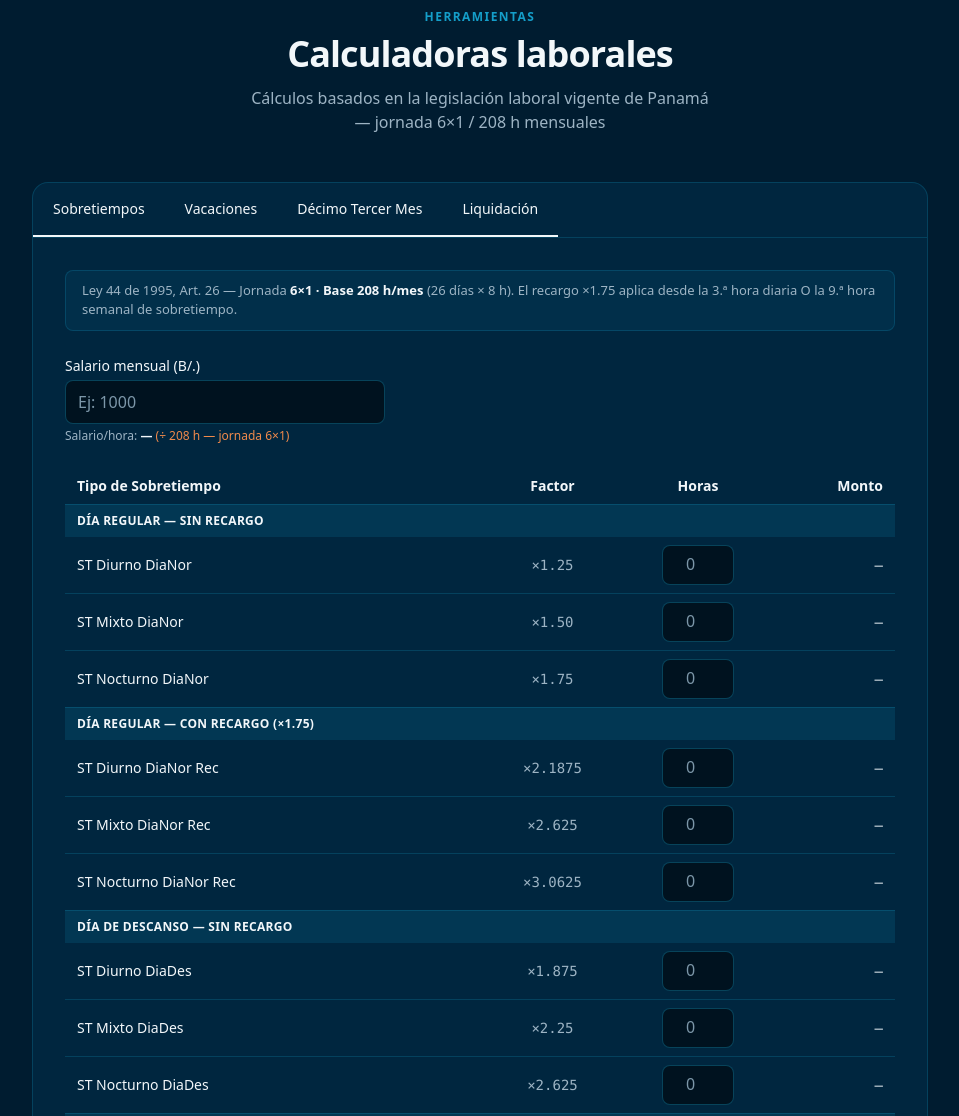
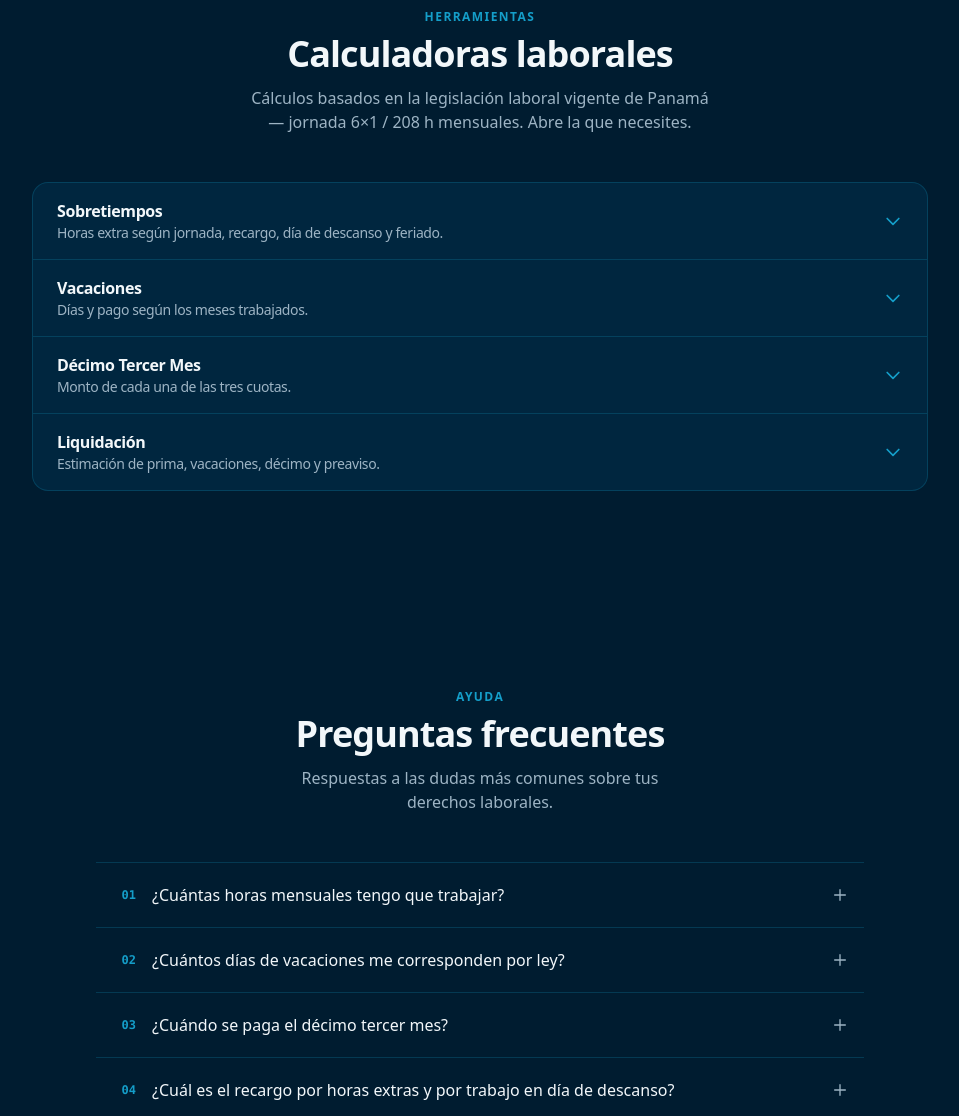
Before and after one commit to aviaziongroupsa-PTY/aviaziongroupsa-PTY.github.io, an Astro site: page / in a window 1280 px wide. Shown: the part 1704-2820 px from the top of the page, without its empty margins (160-1119 px from the left). Built offline with nearby package versions, Linux system fonts and the light colour scheme; Astro itself is replaced by a stand-in of ours.

Commit message:
Calculadoras desplegables: acordeón cerrado al cargar y grupos de sobretiempo plegables
Co-Authored-By: Claude Fable 5.2 <noreply@anthropic.com>

```diff
--- a/CLAUDE.md
+++ b/CLAUDE.md
@@ -52,6 +52,8 @@ Campos de la calculadora → componente Alpine (`src/scripts/calculators.ts`)
 - Alpine.js se carga via CDN con SRI (integrity hash) — no instalar el paquete npm
 - En BaseLayout el módulo de calculadoras va ANTES del script de Alpine (escucha `alpine:init`).
 - Cada sección tiene ID de anchor para smooth scroll desde el nav
+- Las calculadoras son un acordeón: todas cerradas al cargar y una abierta a la vez. En Sobretiempos cada grupo de la tabla se despliega por separado (solo el primero abre al cargar) y un grupo cerrado con horas las muestra en su encabezado.
+- Las FAQ 4 y 5 repiten los factores de `OVERTIME_GROUPS`: si cambias un factor, cambia también esas respuestas en content.json.
 - Las URLs de QuickLinks pasan por `safeUrl()`: si no es http(s) con dominio real (p. ej. un marcador `REEMPLAZAR_...`), la tarjeta sale como "Próximamente" sin enlace.
 - Los IDs del FAQ pasan por `safeId()` antes de usarse en expresiones Alpine
 
--- a/src/components/calculators/OvertimeCalc.astro
+++ b/src/components/calculators/OvertimeCalc.astro
@@ -26,13 +26,40 @@ import { OVERTIME_GROUPS, formatFactor } from '../../lib/calculations';
           <th scope="col" class="px-2 sm:px-3 py-2 font-semibold text-[var(--color-text)] border-b border-[var(--color-border)] text-right">Monto</th>
         </tr>
       </thead>
-      {OVERTIME_GROUPS.map((group) => (
+      {/* Cada grupo se despliega por separado; solo el primero abre al cargar. Las horas de un
+          grupo cerrado siguen contando y el encabezado lo avisa. */}
+      {OVERTIME_GROUPS.map((group, gi) => {
+        const codes = JSON.stringify(group.rows.map((r) => r.code));
+        return (
         <tbody>
           <tr>
-            <th scope="colgroup" colspan="4" class="px-2 sm:px-3 py-2 text-left text-xs font-bold uppercase tracking-wide text-[var(--color-text)] bg-[rgba(20,158,201,0.14)]">{group.title}</th>
+            <th scope="colgroup" colspan="4" class="p-0 bg-[rgba(20,158,201,0.14)]">
+              <button
+                type="button"
+                aria-expanded={gi === 0 ? 'true' : 'false'}
+                x-bind:aria-expanded={`abiertos[${gi}] ? 'true' : 'false'`}
+                x-on:click={`abiertos[${gi}] = !abiertos[${gi}]`}
+                class="w-full min-h-11 flex items-center gap-2 px-2 sm:px-3 py-2 text-left text-xs font-bold uppercase tracking-wide text-[var(--color-text)] -outline-offset-2 hover:bg-[rgba(20,158,201,0.10)]"
+              >
+                <svg
+                  x-bind:class={`abiertos[${gi}] ? 'rotate-90' : ''`}
+                  class={`w-4 h-4 flex-shrink-0 transition-transform duration-200 text-[var(--color-primary-2)] ${gi === 0 ? 'rotate-90' : ''}`}
+                  fill="none" stroke="currentColor" viewBox="0 0 24 24" aria-hidden="true"
+                >
+                  <path stroke-linecap="round" stroke-linejoin="round" stroke-width="2" d="M9 5l7 7-7 7" />
+                </svg>
+                <span class="flex-1">{group.title}</span>
+                <span
+                  class="normal-case tracking-normal font-medium text-[var(--color-accent-text)]"
+                  x-show={`!abiertos[${gi}] && horasEnGrupo(${codes}) > 0`}
+                  x-text={`horasEnGrupo(${codes}) + ' h'`}
+                  style="display:none;"
+                ></span>
+              </button>
+            </th>
           </tr>
           {group.rows.map((row) => (
-            <tr class="hover:bg-[rgba(20,158,201,0.05)]">
+            <tr class="hover:bg-[rgba(20,158,201,0.05)]" x-show={`abiertos[${gi}]`} style={gi === 0 ? undefined : 'display:none;'}>
               <td class="px-2 sm:px-3 py-2 text-[var(--color-text)] border-b border-[var(--color-border)]">
                 <label for={`ot-${row.code}`}>{row.label}</label>
                 <span class="sm:hidden block text-xs font-mono text-[var(--color-muted)]">×{formatFactor(row.factor)}</span>
@@ -45,7 +72,8 @@ import { OVERTIME_GROUPS, formatFactor } from '../../lib/calculations';
             </tr>
           ))}
         </tbody>
-      ))}
+        );
+      })}
     </table>
   </div>
 
--- a/src/components/sections/Calculators.astro
+++ b/src/components/sections/Calculators.astro
@@ -4,13 +4,12 @@ import VacationCalc from '../calculators/VacationCalc.astro';
 import ThirteenthCalc from '../calculators/ThirteenthCalc.astro';
 import LiquidationCalc from '../calculators/LiquidationCalc.astro';
 
-const tabs = [
-  { id: 'sobretiempo', label: 'Sobretiempos', Panel: OvertimeCalc },
-  { id: 'vacaciones', label: 'Vacaciones', Panel: VacationCalc },
-  { id: 'decimo', label: 'Décimo Tercer Mes', Panel: ThirteenthCalc },
-  { id: 'liquidacion', label: 'Liquidación', Panel: LiquidationCalc },
+const calcs = [
+  { id: 'sobretiempo', label: 'Sobretiempos', hint: 'Horas extra según jornada, recargo, día de descanso y feriado.', Panel: OvertimeCalc },
+  { id: 'vacaciones', label: 'Vacaciones', hint: 'Días y pago según los meses trabajados.', Panel: VacationCalc },
+  { id: 'decimo', label: 'Décimo Tercer Mes', hint: 'Monto de cada una de las tres cuotas.', Panel: ThirteenthCalc },
+  { id: 'liquidacion', label: 'Liquidación', hint: 'Estimación de prima, vacaciones, décimo y preaviso.', Panel: LiquidationCalc },
 ];
-const tabIds = JSON.stringify(tabs.map((t) => t.id));
 ---
 
 <section id="calculadoras" aria-labelledby="calculadoras-titulo" class="py-24 px-4 md:px-8 bg-[var(--color-bg)]">
@@ -18,66 +17,53 @@ const tabIds = JSON.stringify(tabs.map((t) => t.id));
     <div class="mb-12 text-center">
       <span class="eyebrow">Herramientas</span>
       <h2 id="calculadoras-titulo" class="text-4xl font-bold text-[var(--color-text)] mb-3">Calculadoras laborales</h2>
-      <p class="text-[var(--color-muted)] max-w-[52ch] mx-auto">Cálculos basados en la legislación laboral vigente de Panamá — jornada 6×1 / 208 h mensuales</p>
+      <p class="text-[var(--color-muted)] max-w-[52ch] mx-auto">Cálculos basados en la legislación laboral vigente de Panamá — jornada 6×1 / 208 h mensuales. Abre la que necesites.</p>
     </div>
 
-    {/* Pestañas accesibles: flechas ← → Inicio/Fin mueven la selección (patrón tablist de WAI-ARIA). */}
+    {/* Acordeón: todas cerradas al cargar; se abre una a la vez. Lo escrito en una calculadora
+        se conserva aunque la cierres (x-show solo oculta). */}
     <div
-      x-data={`{
-        tab: 'sobretiempo',
-        ids: ${tabIds},
-        move(step) {
-          const i = (this.ids.indexOf(this.tab) + step + this.ids.length) % this.ids.length;
-          this.go(this.ids[i]);
-        },
-        go(id) {
-          this.tab = id;
-          this.$nextTick(() => document.getElementById('tab-' + id)?.focus());
-        }
-      }`}
-      class="rounded-2xl overflow-hidden bg-[var(--color-surface)] border border-[var(--color-border)]"
+      x-data="{ open: null }"
+      class="rounded-2xl overflow-hidden bg-[var(--color-surface)] border border-[var(--color-border)] divide-y divide-[var(--color-border)]"
     >
-      <div
-        role="tablist"
-        aria-label="Calculadoras"
-        class="flex overflow-x-auto border-b border-[var(--color-border)]"
-        x-on:keydown.right.prevent="move(1)"
-        x-on:keydown.left.prevent="move(-1)"
-        x-on:keydown.home.prevent="go(ids[0])"
-        x-on:keydown.end.prevent="go(ids[ids.length - 1])"
-      >
-        {tabs.map((t, i) => (
-          <button
-            type="button"
-            role="tab"
-            id={`tab-${t.id}`}
-            aria-controls={`panel-${t.id}`}
-            aria-selected={i === 0 ? 'true' : 'false'}
-            tabindex={i === 0 ? 0 : -1}
-            x-bind:aria-selected={`tab === '${t.id}' ? 'true' : 'false'`}
-            x-bind:tabindex={`tab === '${t.id}' ? 0 : -1`}
-            x-on:click={`tab = '${t.id}'`}
-            x-bind:class={`tab === '${t.id}' ? 'border-[var(--color-primary-2)] text-white font-semibold bg-[rgba(20,158,201,0.12)]' : 'border-transparent text-[var(--color-muted)] hover:text-[var(--color-text)]'`}
-            class="px-5 py-4 text-sm whitespace-nowrap transition-colors duration-200 flex-shrink-0 border-b-2 -outline-offset-2"
+      {calcs.map((c) => (
+        <div>
+          <h3>
+            <button
+              type="button"
+              id={`calc-btn-${c.id}`}
+              aria-controls={`calc-panel-${c.id}`}
+              aria-expanded="false"
+              x-bind:aria-expanded={`open === '${c.id}' ? 'true' : 'false'`}
+              x-on:click={`open = open === '${c.id}' ? null : '${c.id}'`}
+              x-bind:class={`open === '${c.id}' ? 'bg-[rgba(20,158,201,0.12)]' : 'hover:bg-[rgba(20,158,201,0.06)]'`}
+              class="group w-full flex items-center gap-4 px-4 sm:px-6 py-4 text-left transition-colors duration-200 -outline-offset-2"
+            >
+              <span class="flex-1 min-w-0">
+                <span class="block font-semibold text-[var(--color-text)] group-hover:text-white">{c.label}</span>
+                <span class="block text-sm text-[var(--color-muted)]">{c.hint}</span>
+              </span>
+              <svg
+                x-bind:class={`open === '${c.id}' ? 'rotate-180' : ''`}
+                class="w-5 h-5 flex-shrink-0 transition-transform duration-200 text-[var(--color-primary-2)]"
+                fill="none" stroke="currentColor" viewBox="0 0 24 24" aria-hidden="true"
+              >
+                <path stroke-linecap="round" stroke-linejoin="round" stroke-width="2" d="M19 9l-7 7-7-7" />
+              </svg>
+            </button>
+          </h3>
+          <div
+            id={`calc-panel-${c.id}`}
+            role="region"
+            aria-labelledby={`calc-btn-${c.id}`}
+            x-show={`open === '${c.id}'`}
+            class="p-4 sm:p-6 md:p-8 border-t border-[var(--color-border)]"
+            style="display:none;"
           >
-            {t.label}
-          </button>
-        ))}
-      </div>
-
-      <div class="p-4 sm:p-6 md:p-8">
-        {tabs.map((t, i) => (
-          <div
-            role="tabpanel"
-            id={`panel-${t.id}`}
-            aria-labelledby={`tab-${t.id}`}
-            x-show={`tab === '${t.id}'`}
-            style={i === 0 ? undefined : 'display:none;'}
-          >
-            <t.Panel />
+            <c.Panel />
           </div>
-        ))}
-      </div>
+        </div>
+      ))}
     </div>
   </div>
 </section>
--- a/src/scripts/calculators.ts
+++ b/src/scripts/calculators.ts
@@ -4,6 +4,7 @@
 // Este módulo se carga ANTES que el script de Alpine en BaseLayout.astro: Alpine
 // dispara `alpine:init` al arrancar y los componentes deben estar ya registrados.
 import {
+  OVERTIME_GROUPS,
   OVERTIME_ROWS,
   THIRTEENTH_QUOTAS,
   calcLiquidation,
@@ -29,6 +30,11 @@ document.addEventListener('alpine:init', () => {
     horas: Object.fromEntries(OVERTIME_ROWS.map((r) => [r.code, 0])) as Record<string, number | string>,
     resultado: null as ReturnType<typeof calcOvertime> | null,
     error: '',
+    // Grupos de la tabla desplegados: solo el primero abre al cargar.
+    abiertos: OVERTIME_GROUPS.map((_, i) => i === 0),
+    horasEnGrupo(codes: string[]) {
+      return codes.reduce((t, c) => t + toAmount(this.horas[c]), 0);
+    },
     get salarioHora() {
       return hourlyRate(toAmount(this.salario));
     },
```
